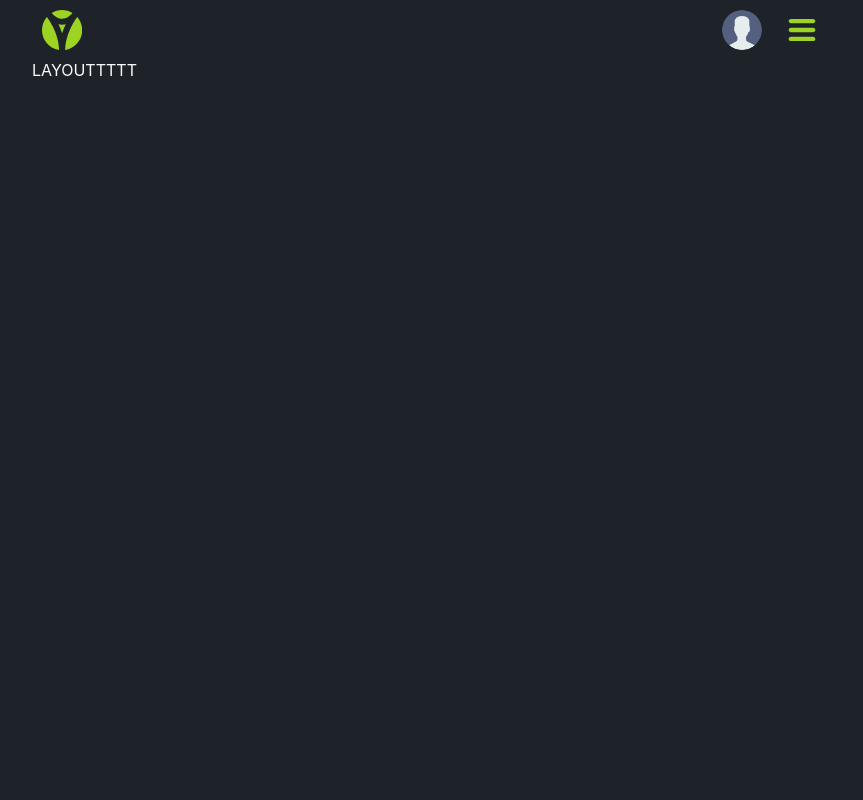
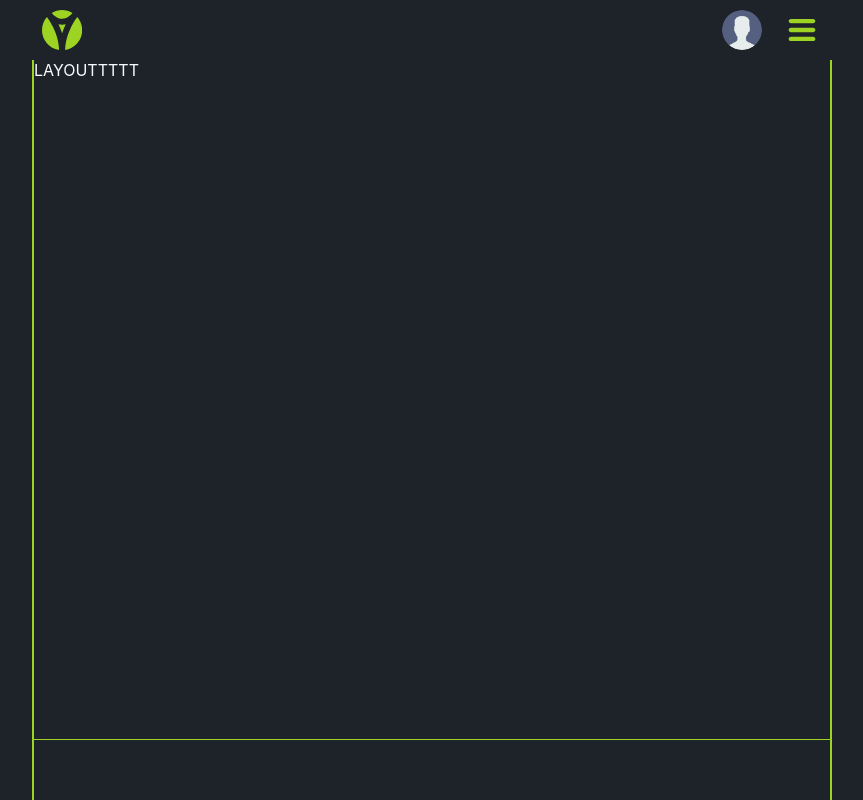
Before and after one commit to JuanLu90/MyRacketPartner-web, a React (Create React App) app: page / in a window 1280 px wide. Shown: the whole page, without its empty margins (208-1071 px from the left). Built offline with nearby package versions, Linux system fonts and the light colour scheme.

Commit message:
main added

```diff
--- a/src/components/Layout/Layout.jsx
+++ b/src/components/Layout/Layout.jsx
@@ -1,7 +1,7 @@
 // import React from "react";
 import Header from "../Header/Header";
 // import { Wrapper, WrapperBody, Main, GlobalStyle, BottomBlock } from "./Layout.styled";
-import { Wrapper, WrapperBody } from "./Layout.styled";
+import { Wrapper, WrapperBody, Main, BottomBlock } from "./Layout.styled";
 // import Footer from "../Footer/Footer";
 // import Loading from "../Generic/Loading/Loading";
 // import { useSelector } from "react-redux";
@@ -36,7 +36,10 @@ const Layout = (props) => {
     <Wrapper>
       <WrapperBody>
         <Header />
-        <div> {props.children} </div>
+        <Main>
+          {props.children}
+          <BottomBlock />
+        </Main>
       </WrapperBody>
     </Wrapper>
   );
```
